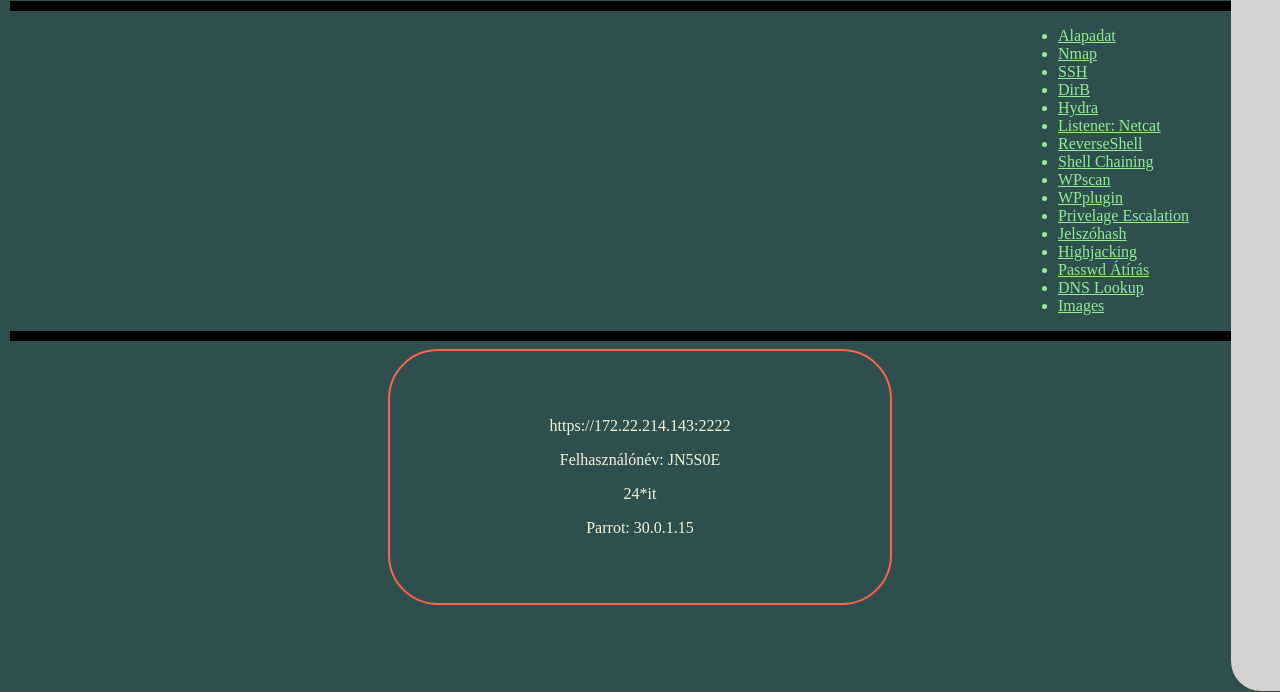
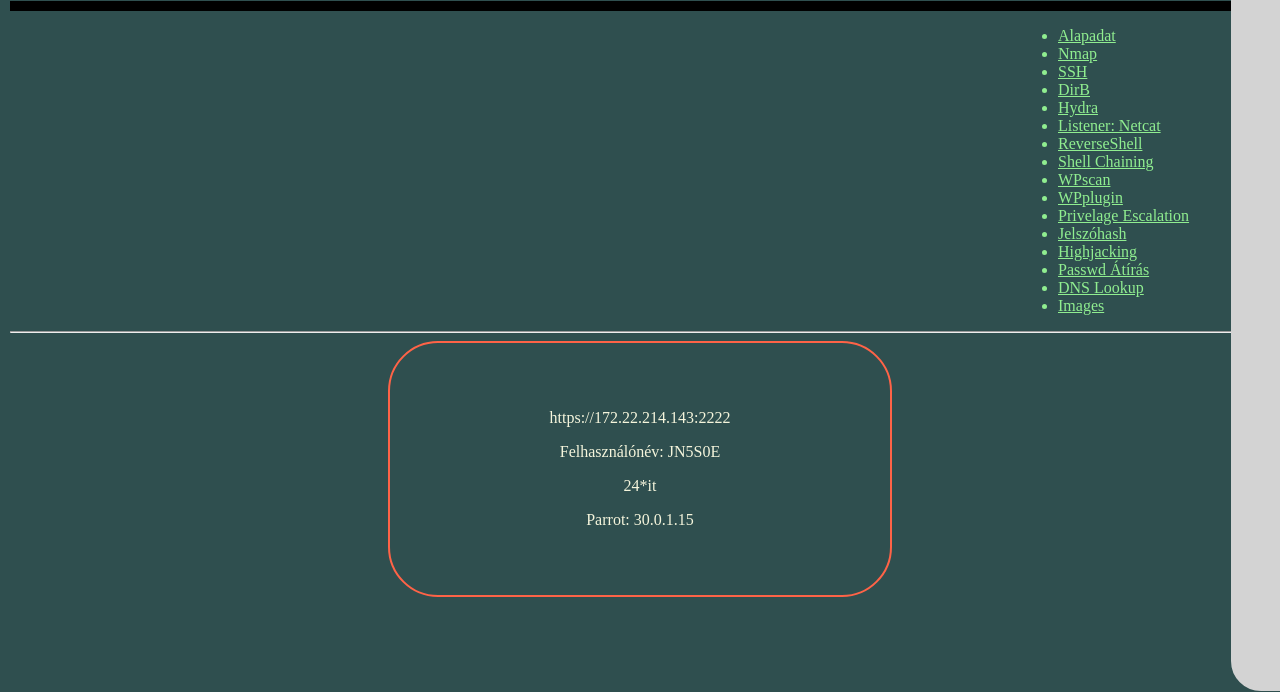
Before and after one commit to zotyag/zotyag.github.io, a plain HTML site: page Uni/index.html in a window 1280 px wide. Shown: the part 79-771 px from the top of the page. Drawn offline with Linux system fonts and the light colour scheme.

Commit message:
Update style.css

```diff
--- a/Uni/style.css
+++ b/Uni/style.css
@@ -4,9 +4,7 @@ body {
     height: 100%;
 }
 
-body>div>hr{
-    border: solid 5px;
-}
+
 header>hr{
     border: 5px solid;
 }
```
